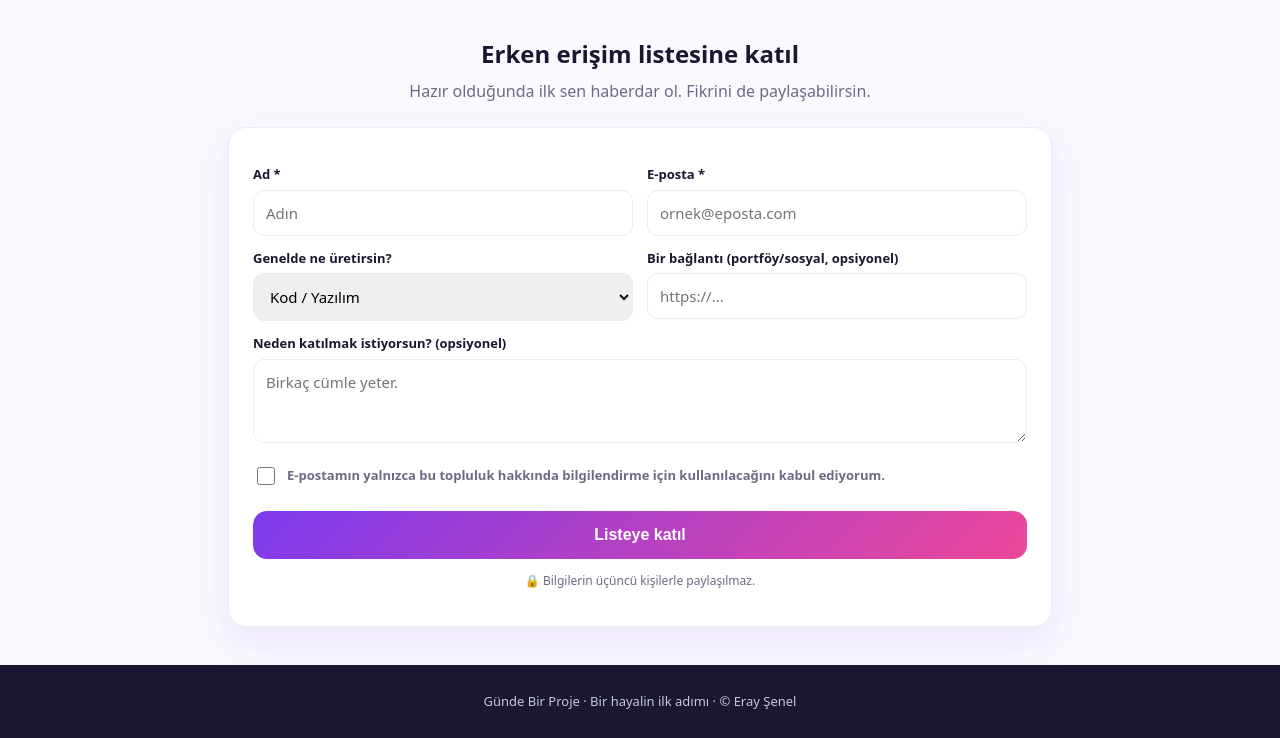
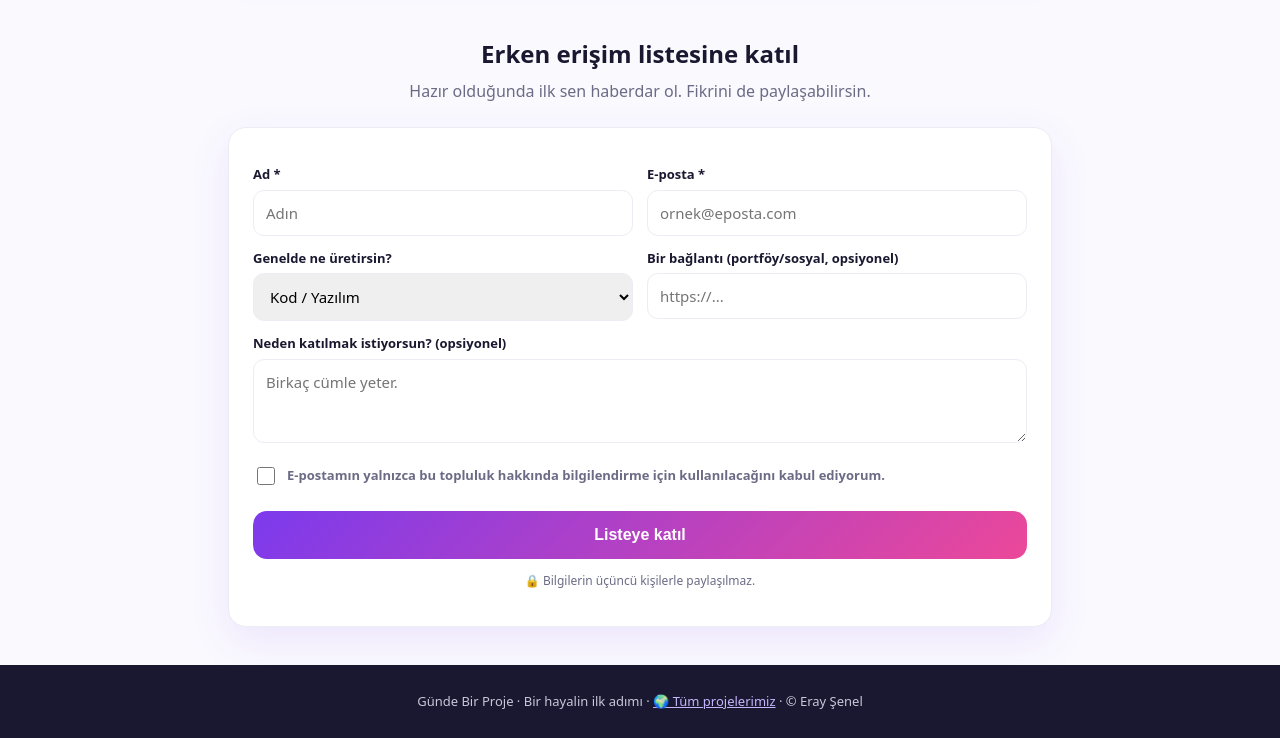
Before and after one commit to eraysenel/gunde-bir-proje, a plain HTML site: page index.html in a window 1280 px wide. Shown: the part 1873-2611 px from the top of the page. Drawn offline with Linux system fonts and the light colour scheme.

Commit message:
Tum projeler linki eklendi

```diff
--- a/index.html
+++ b/index.html
@@ -138,7 +138,7 @@
   </div>
 
   <footer>
-    Günde Bir Proje · Bir hayalin ilk adımı · © Eray Şenel
+    Günde Bir Proje · Bir hayalin ilk adımı · <a href="https://eraysenel.github.io/iyilik-icin-ai/" target="_blank" rel="noopener" style="color:#c4b5fd">🌍 Tüm projelerimiz</a> · © Eray Şenel
   </footer>
 
 <script>
```
